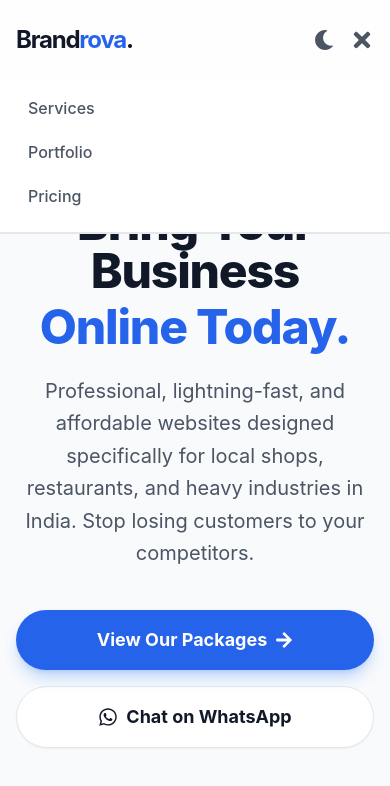
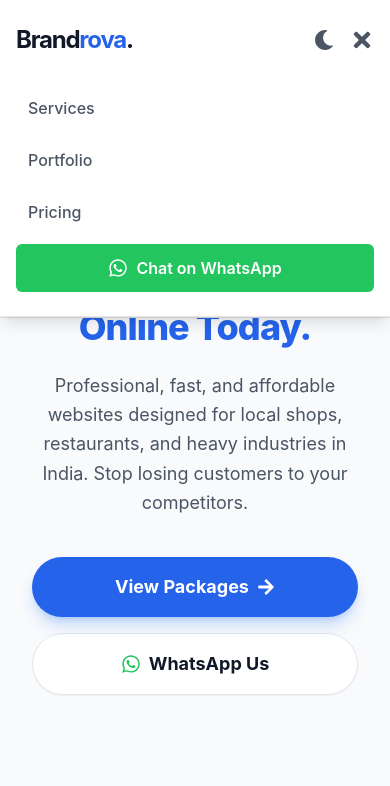
Before and after one commit to Whitedevilcoder/Brandrova, a React (Vite) app in the folder client/: page / in a window 390 px wide. Both pictures are taken after a click on the button 362 px from the left and 40 px from the top of the page. Shown: the top 786 px of the page. Built offline with nearby package versions, Linux system fonts and the light colour scheme.

Commit message:
feat: add responsive navbar with dark mode and mobile-first hero section

```diff
--- a/client/src/App.jsx
+++ b/client/src/App.jsx
@@ -1,3 +1,4 @@
+// src/App.jsx
 import React from 'react';
 import Navbar from './components/Navbar';
 import Hero from './components/Hero';
@@ -7,7 +8,6 @@
     <div className="bg-brand-light dark:bg-brand-dark min-h-screen transition-colors duration-300">
       <Navbar />
       <Hero />
-      {/* We will add Problem/Solution, Portfolio, and Pricing here next */}
     </div>
   );
 }
--- a/client/src/components/Hero.jsx
+++ b/client/src/components/Hero.jsx
@@ -1,3 +1,4 @@
+// src/components/Hero.jsx
 import React from 'react';
 import { FaArrowRight, FaWhatsapp } from 'react-icons/fa';
 
@@ -6,32 +7,34 @@
     <section className="relative pt-32 pb-20 lg:pt-48 lg:pb-32 overflow-hidden min-h-screen flex items-center">
       <div className="max-w-7xl mx-auto px-4 sm:px-6 lg:px-8 relative z-10 text-center">
 
-        <div className="inline-block mb-4 px-4 py-1.5 rounded-full bg-brand-primary/10 border border-brand-primary/20">
-          <span className="text-sm font-semibold text-brand-primary tracking-wide uppercase">
-            Digital Growth Agency
+        <div className="inline-block mb-6 px-4 py-1.5 rounded-full bg-brand-primary/10 border border-brand-primary/20">
+          <span className="text-xs sm:text-sm font-semibold text-brand-primary tracking-wide uppercase">
+            Premium Digital Agency
           </span>
         </div>
 
-        <h1 className="text-5xl md:text-6xl lg:text-7xl font-extrabold tracking-tight text-gray-900 dark:text-white mb-6">
+        {/* Responsive Typography */}
+        <h1 className="text-4xl sm:text-5xl md:text-6xl lg:text-7xl font-extrabold tracking-tight text-gray-900 dark:text-white mb-6">
           Bring Your Business <span className="text-brand-primary block mt-2">Online Today.</span>
         </h1>
 
-        <p className="mt-4 text-xl md:text-2xl text-gray-600 dark:text-gray-300 max-w-3xl mx-auto mb-10 leading-relaxed">
-          Professional, lightning-fast, and affordable websites designed specifically for local shops, restaurants, and heavy industries in India. Stop losing customers to your competitors.
+        <p className="mt-4 text-lg sm:text-xl md:text-2xl text-gray-600 dark:text-gray-300 max-w-3xl mx-auto mb-10 leading-relaxed px-2">
+          Professional, fast, and affordable websites designed for local shops, restaurants, and heavy industries in India. Stop losing customers to your competitors.
         </p>
 
-        <div className="flex flex-col sm:flex-row items-center justify-center gap-4">
+        {/* Buttons stack on mobile, side-by-side on tablet+ */}
+        <div className="flex flex-col sm:flex-row items-center justify-center gap-4 px-4 sm:px-0">
           <a href="#pricing" className="w-full sm:w-auto px-8 py-4 bg-brand-primary hover:bg-blue-700 text-white rounded-full font-bold text-lg transition-all transform hover:scale-105 flex items-center justify-center gap-2 shadow-lg shadow-blue-500/30">
-            View Our Packages <FaArrowRight />
+            View Packages <FaArrowRight />
           </a>
           <a href="https://wa.me/919999999999" target="_blank" rel="noreferrer" className="w-full sm:w-auto px-8 py-4 bg-white dark:bg-gray-800 text-gray-900 dark:text-white border border-gray-200 dark:border-gray-700 hover:border-brand-accent dark:hover:border-brand-accent rounded-full font-bold text-lg transition-all flex items-center justify-center gap-2 shadow-sm hover:text-brand-accent dark:hover:text-brand-accent">
-            <FaWhatsapp className="text-xl" /> Chat on WhatsApp
+            <FaWhatsapp className="text-xl text-brand-accent" /> WhatsApp Us
           </a>
         </div>
       </div>
 
-      {/* Background abstract decoration for that premium feel */}
-      <div className="absolute top-1/2 left-1/2 -translate-x-1/2 -translate-y-1/2 w-[800px] h-[800px] bg-brand-primary/5 rounded-full blur-3xl -z-10 pointer-events-none"></div>
+      {/* Abstract background blur */}
+      <div className="absolute top-1/2 left-1/2 -translate-x-1/2 -translate-y-1/2 w-[600px] md:w-[800px] h-[600px] md:h-[800px] bg-brand-primary/5 rounded-full blur-3xl -z-10 pointer-events-none"></div>
     </section>
   );
 };
--- a/client/src/components/Navbar.jsx
+++ b/client/src/components/Navbar.jsx
@@ -1,3 +1,4 @@
+// src/components/Navbar.jsx
 import React, { useState, useEffect } from 'react';
 import { FaWhatsapp, FaMoon, FaSun, FaBars, FaTimes } from 'react-icons/fa';
 
@@ -5,7 +6,6 @@
   const [isDarkMode, setIsDarkMode] = useState(false);
   const [isMenuOpen, setIsMenuOpen] = useState(false);
 
-  // Handle Dark Mode toggle
   useEffect(() => {
     if (isDarkMode) {
       document.documentElement.classList.add('dark');
@@ -15,7 +15,7 @@
   }, [isDarkMode]);
 
   return (
-    <nav className="fixed w-full z-50 top-0 transition-colors duration-300 bg-white/80 dark:bg-brand-dark/80 backdrop-blur-md border-b border-gray-200 dark:border-gray-800">
+    <nav className="fixed w-full z-50 top-0 transition-colors duration-300 bg-white/90 dark:bg-brand-dark/90 backdrop-blur-md border-b border-gray-200 dark:border-gray-800">
       <div className="max-w-7xl mx-auto px-4 sm:px-6 lg:px-8">
         <div className="flex justify-between items-center h-20">
 
@@ -26,13 +26,12 @@
             </span>
           </div>
 
-          {/* Desktop Menu */}
+          {/* Desktop Menu (Hidden on mobile/tablet) */}
           <div className="hidden md:flex items-center space-x-8">
             <a href="#services" className="text-gray-600 hover:text-brand-primary dark:text-gray-300 dark:hover:text-white font-medium transition-colors">Services</a>
             <a href="#portfolio" className="text-gray-600 hover:text-brand-primary dark:text-gray-300 dark:hover:text-white font-medium transition-colors">Portfolio</a>
             <a href="#pricing" className="text-gray-600 hover:text-brand-primary dark:text-gray-300 dark:hover:text-white font-medium transition-colors">Pricing</a>
 
-            {/* Dark Mode Toggle */}
             <button
               onClick={() => setIsDarkMode(!isDarkMode)}
               className="p-2 rounded-full hover:bg-gray-100 dark:hover:bg-gray-800 transition-colors text-gray-600 dark:text-gray-300"
@@ -40,18 +39,12 @@
               {isDarkMode ? <FaSun className="text-xl" /> : <FaMoon className="text-xl" />}
             </button>
 
-            {/* WhatsApp CTA */}
-            <a
-              href="https://wa.me/919999999999"
-              target="_blank"
-              rel="noreferrer"
-              className="flex items-center gap-2 bg-brand-accent hover:bg-green-600 text-white px-5 py-2.5 rounded-full font-semibold transition-all transform hover:scale-105"
-            >
+            <a href="https://wa.me/919999999999" target="_blank" rel="noreferrer" className="flex items-center gap-2 bg-brand-accent hover:bg-green-600 text-white px-5 py-2.5 rounded-full font-semibold transition-all transform hover:scale-105">
               <FaWhatsapp className="text-xl" /> Let's Chat
             </a>
           </div>
 
-          {/* Mobile Menu Button */}
+          {/* Mobile/Tablet Menu Button */}
           <div className="md:hidden flex items-center gap-4">
             <button onClick={() => setIsDarkMode(!isDarkMode)} className="text-gray-600 dark:text-gray-300">
               {isDarkMode ? <FaSun className="text-xl" /> : <FaMoon className="text-xl" />}
@@ -63,14 +56,15 @@
         </div>
       </div>
 
-      {/* Mobile Dropdown */}
-      {isMenuOpen && (
-        <div className="md:hidden bg-white dark:bg-brand-dark border-b border-gray-200 dark:border-gray-800 px-4 pt-2 pb-4 space-y-1">
-          <a href="#services" className="block px-3 py-2 text-gray-600 dark:text-gray-300 font-medium">Services</a>
-          <a href="#portfolio" className="block px-3 py-2 text-gray-600 dark:text-gray-300 font-medium">Portfolio</a>
-          <a href="#pricing" className="block px-3 py-2 text-gray-600 dark:text-gray-300 font-medium">Pricing</a>
-        </div>
-      )}
+      {/* Mobile Dropdown Menu */}
+      <div className={`md:hidden ${isMenuOpen ? 'block' : 'hidden'} bg-white dark:bg-brand-dark border-b border-gray-200 dark:border-gray-800 px-4 pt-2 pb-6 space-y-3 shadow-lg`}>
+        <a href="#services" onClick={() => setIsMenuOpen(false)} className="block px-3 py-2 text-gray-600 dark:text-gray-300 font-medium hover:text-brand-primary">Services</a>
+        <a href="#portfolio" onClick={() => setIsMenuOpen(false)} className="block px-3 py-2 text-gray-600 dark:text-gray-300 font-medium hover:text-brand-primary">Portfolio</a>
+        <a href="#pricing" onClick={() => setIsMenuOpen(false)} className="block px-3 py-2 text-gray-600 dark:text-gray-300 font-medium hover:text-brand-primary">Pricing</a>
+        <a href="https://wa.me/919999999999" className="flex items-center justify-center gap-2 bg-brand-accent text-white px-5 py-3 rounded-md font-semibold mt-4">
+          <FaWhatsapp className="text-xl" /> Chat on WhatsApp
+        </a>
+      </div>
     </nav>
   );
 };
```
